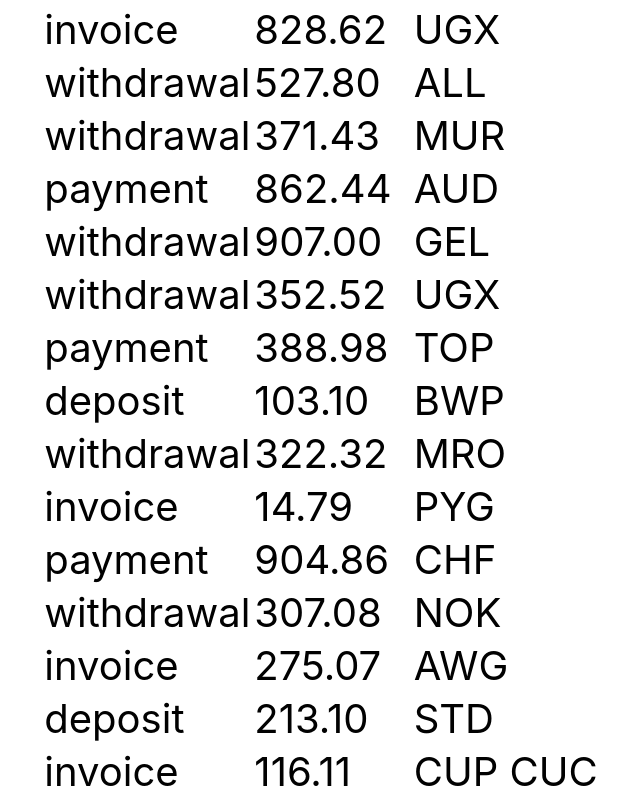
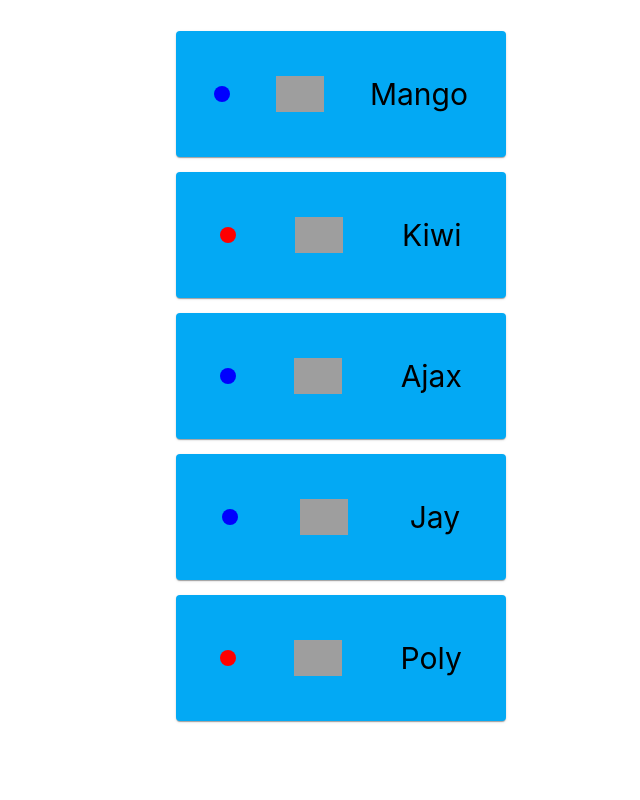
Before and after one commit to OlhaBuhun/react-hw-01-components, a React (Create React App) app: page / in a window 1280 px wide. Shown: the top 800 px of the page, without its empty margins (319-959 px from the left). Built offline with nearby package versions, Linux system fonts and the light colour scheme; grey boxes are pictures that could not be loaded.

Commit message:
Styles for the FriendList component

```diff
--- a/package.json
+++ b/package.json
@@ -11,6 +11,7 @@
     "react": "^18.1.0",
     "react-dom": "^18.1.0",
     "react-scripts": "5.0.1",
+    "styled-components": "^6.1.1",
     "web-vitals": "^2.1.3"
   },
   "scripts": {
--- a/src/components/App.jsx
+++ b/src/components/App.jsx
@@ -1,8 +1,8 @@
-// import { FriendList } from "./FriendList/FriendList";
-import { TransactionHistory } from "./TransactionHistory/TransactionHistory";
+import { FriendList } from "./FriendList/FriendList";
+// import { TransactionHistory } from "./TransactionHistory/TransactionHistory";
 // import { ProfileStats } from "./ProfileStats/ProfileStats";
 // import { Statistics } from "./Statistics/Statistics";
-// import friends from '../friends.json';
+// import user from '../user.json';
 // import transaction from '../transaction.json';
 // import data from '../data.json';
 // import friends from 'friends.json'
@@ -11,19 +11,19 @@ import { TransactionHistory } from "./TransactionHistory/TransactionHistory";
 export const App = () => {
   return (
     <div
-      style={{
-        height: '100vh',
-        display: 'flex',
-        justifyContent: 'center',
-        alignItems: 'center',
-        fontSize: 40,
-        color: '#010101'
-      }}
+      // style={{
+      //   height: '100vh',
+      //   display: 'flex',
+      //   justifyContent: 'center',
+      //   alignItems: 'center',
+      //   fontSize: 40,
+      //   color: '#010101'
+      // }}
     >
      {/* <ProfileStats props={user}/> */}
       {/* <Statistics  />  */}
-      {/* <FriendList /> */}
-      <TransactionHistory />
+      <FriendList />
+      {/* <TransactionHistory /> */}
     </div>
   );
 };
--- a/src/components/FriendList/FriendList.jsx
+++ b/src/components/FriendList/FriendList.jsx
@@ -1,11 +1,12 @@
 // import PropTypes from 'prop-types';
 import { FriendListItem } from 'components/FriendListItem/FriendListItem.jsx';
 import friends from '../../friends.json';
+import { FriendListStyle } from './FriendList.styled';
 
 
 export const FriendList = ()=> {
   return (
-    <ul >
+    <FriendListStyle >
     {friends.map(({id, avatar, name, isOnline}) => (
       <FriendListItem
       key={id}
@@ -14,7 +15,7 @@ export const FriendList = ()=> {
       isOnline={isOnline}
       />
     ))}
-  </ul>
+  </FriendListStyle>
   )
 }
 console.log(FriendList());
--- /dev/null
+++ b/src/components/FriendList/FriendList.styled.js
@@ -0,0 +1,9 @@
+import styled from 'styled-components';
+
+export const FriendListStyle = styled.ul `
+margin-bottom: 20px;
+display: flex;
+flex-direction: column;
+align-items: center;
+list-style: none;
+`
--- a/src/components/FriendListItem/FriendListItem.jsx
+++ b/src/components/FriendListItem/FriendListItem.jsx
@@ -1,9 +1,10 @@
 import PropTypes from 'prop-types';
+import { Item, Statys } from './FriendListItem.styled';
 
-  export const FriendListItem = ({avatar, name, isOnline}) => {
+  export const FriendListItem = ({avatar, name, isOnline} ) => {
     return (
-      <li className="item">
-        <span className="status">{isOnline}</span>
+      <Item >
+        <Statys isOnline={isOnline}></Statys>
         <img
         className="avatar"
         src={avatar}
@@ -11,9 +12,10 @@ import PropTypes from 'prop-types';
         width="48"
         />
         <p className="name">{name}</p>
-      </li>
+      </Item>
     )
 }
+
 
 
 FriendListItem.propTypes = {
--- /dev/null
+++ b/src/components/FriendListItem/FriendListItem.styled.js
@@ -0,0 +1,25 @@
+import styled from 'styled-components';
+
+export const Item = styled.li `
+  display: flex;
+  justify-content: space-around;
+  align-items: center;
+  margin-top: 15px;
+  padding: 15px;
+  width: 300px;
+  border-radius: 4px;
+  background-color: #03a9f4;
+  box-shadow: 0px 2px 1px -1px rgba(0, 0, 0, 0.2),
+    0px 1px 1px 0px rgba(0, 0, 0, 0.14), 0px 1px 3px 0px rgba(0, 0, 0, 0.12);
+
+    p {
+    font-size: 30px;
+  }
+`
+
+export const Statys = styled.span `
+  background-color: ${({isOnline}) => (isOnline ?'blue': 'red')};
+  width: 16px;
+  border-radius: 50%;
+  height: 16px;
+`
--- a/src/components/Profile/Profile.jsx
+++ b/src/components/Profile/Profile.jsx
@@ -1,9 +1,11 @@
 import PropTypes from 'prop-types';
+import { ProfileStyleContainer } from './Profile.styled';
+
 
 
 export const Profile =({avatar, username, tag, location}) => {
   return (
-    <div className="profile">
+    <ProfileStyleContainer className="profile">
       <div className="description">
       <img
       src={avatar}
@@ -14,7 +16,7 @@ export const Profile =({avatar, username, tag, location}) => {
       <p className="tag">@{tag}</p>
       <p className="location">{location}</p>
     </div>
-</div>
+</ProfileStyleContainer>
   )
 }
 
--- /dev/null
+++ b/src/components/Profile/Profile.styled.js
@@ -0,0 +1,5 @@
+import styled from 'styled-components';
+
+export const ProfileStyleContainer = styled.div `
+  background-color: yellowgreen;
+`
--- a/src/components/Statistics/Statistics.jsx
+++ b/src/components/Statistics/Statistics.jsx
@@ -4,8 +4,9 @@ import data from '../../data.json';
 // console.log(data);
 
 const TitleStatististics = ({text}) => {
+  const title = true;
   return (
-    <h2 className="title">{text}</h2>
+    <h2 className="title">{title && text}</h2>
   )
 }
 
```
Also changed, not shown: 1 other file (tests, documents, lock files or other folders).
